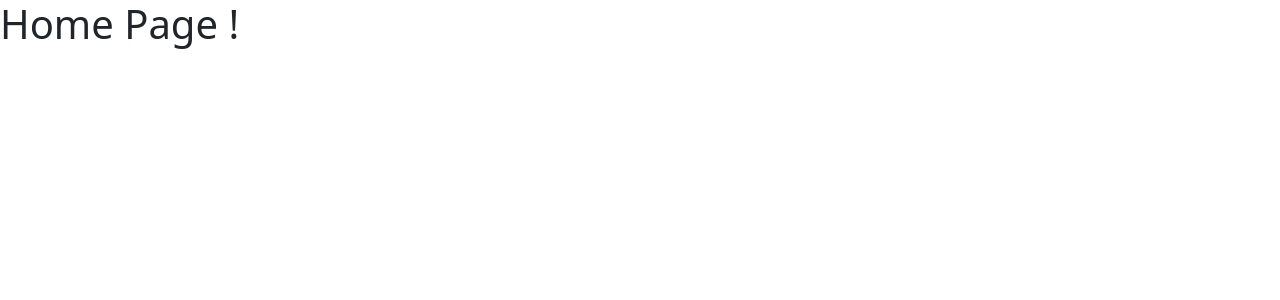
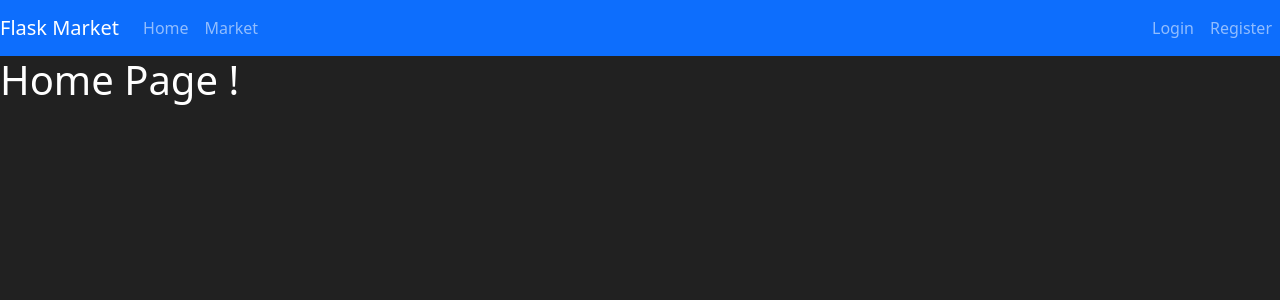
Before and after one commit to PratikGarai/Flask-Auth-Market, a Flask app: page / in a window 1280 px wide. Shown: the top 300 px of the page. Run offline with Flask 2, Linux system fonts and the light colour scheme.

Commit message:
navbar added

```diff
--- a/templates/home.html
+++ b/templates/home.html
@@ -4,12 +4,44 @@
     <meta charset="utf-8">
     <meta name="viewport" content="width=device-width, initial-scale=1">
     <link href="https://cdn.jsdelivr.net/npm/bootstrap@5.0.0-beta2/dist/css/bootstrap.min.css" rel="stylesheet" integrity="sha384-BmbxuPwQa2lc/FVzBcNJ7UAyJxM6wuqIj61tLrc4wSX0szH/Ev+nYRRuWlolflfl" crossorigin="anonymous">
-    <title>FLask Market</title>
+    <title>Flask Market</title>
   </head>
   <body>
+
+    <nav class="navbar navbar-expand-md navbar-dark bg-primary">
+        <a class="navbar-brand" href="#">Flask Market</a>
+        <button class="navbar-toggler" type="button" data-toggle="collapse" data-target="#navbarNav">
+          <span class="navbar-toggler-icon"></span>
+        </button>
+        <div class="collapse navbar-collapse" id="navbarNav">
+            <ul class="navbar-nav">
+                <li class="nav-item active">
+                    <a class="nav-link" href="#">Home</a>
+                </li>
+                <li class="nav-item">
+                    <a class="nav-link" href="#">Market</a>
+                </li>
+            </ul>
+            <ul class="navbar-nav" style="margin-left: auto;">
+                <li class="nav-item">
+                    <a class="nav-link" href="#">Login</a>
+                </li>
+                <li class="nav-item">
+                    <a class="nav-link" href="#">Register</a>
+                </li>
+            </ul>
+        </div>
+    </nav>
     <h1>Home Page !</h1>
 
 
     <script src="https://cdn.jsdelivr.net/npm/bootstrap@5.0.0-beta2/dist/js/bootstrap.bundle.min.js" integrity="sha384-b5kHyXgcpbZJO/tY9Ul7kGkf1S0CWuKcCD38l8YkeH8z8QjE0GmW1gYU5S9FOnJ0" crossorigin="anonymous"></script>
   </body>
+
+  <style>
+      body {
+          background-color: #212121;
+          color : white;
+      }
+  </style>
 </html>
```
